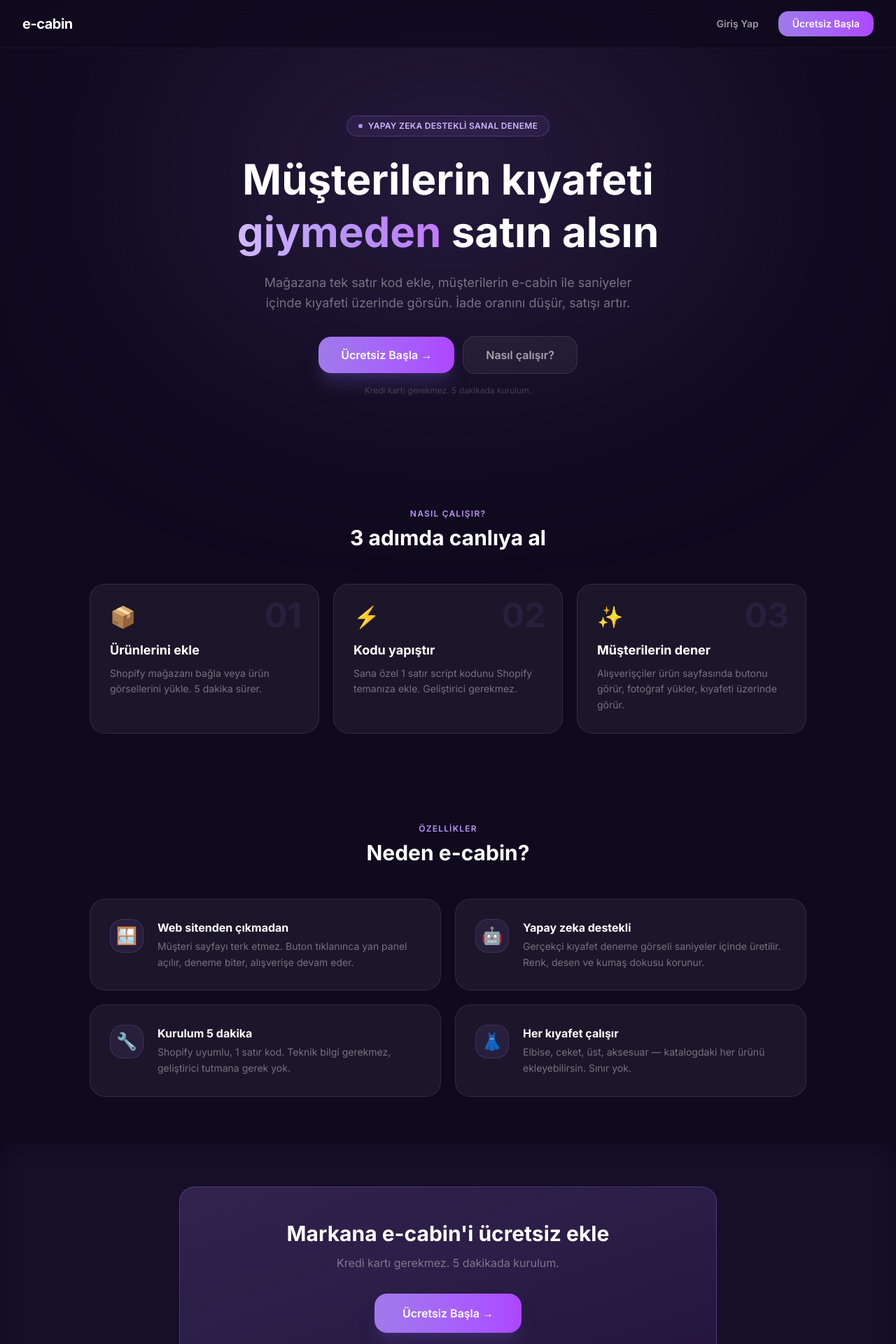
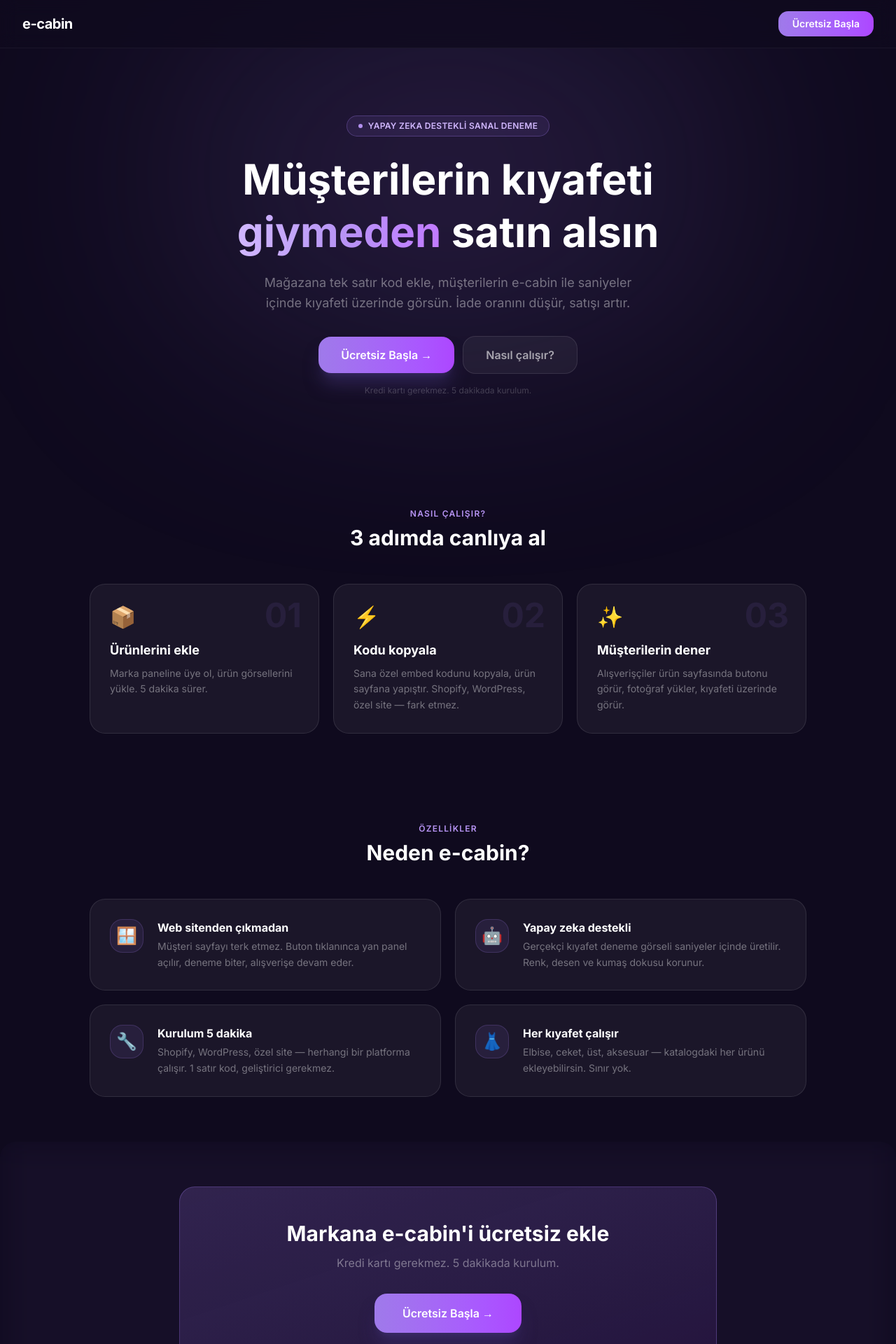
Before and after one commit to meliskrg-debug/e-cabin, a Next.js app: page / in a window 1280 px wide. Shown: the top 1920 px of the page at 70% size. Built offline with nearby package versions, Linux system fonts and the light colour scheme.

Commit message:
fix: landing page — platform-agnostic language, remove login from nav

```diff
--- a/src/app/page.tsx
+++ b/src/app/page.tsx
@@ -7,12 +7,6 @@ export default function LandingPage() {
       <nav className="sticky top-0 z-20 bg-[#0f0a1e]/80 backdrop-blur-md border-b border-white/5 px-8 py-4 flex items-center justify-between">
         <span className="font-display font-bold text-white text-xl tracking-tight">e-cabin</span>
         <div className="flex items-center gap-3">
-          <Link
-            href="/seller/login"
-            className="px-4 py-2 text-sm font-semibold text-white/60 hover:text-white transition"
-          >
-            Giriş Yap
-          </Link>
           <Link
             href="/seller/register"
             className="px-5 py-2 text-sm font-semibold bg-gradient-to-r from-lavender-500 to-purple-500 hover:from-lavender-400 hover:to-purple-400 text-white rounded-xl transition"
@@ -72,13 +66,13 @@ export default function LandingPage() {
                 num: "01",
                 icon: "📦",
                 title: "Ürünlerini ekle",
-                desc: "Shopify mağazanı bağla veya ürün görsellerini yükle. 5 dakika sürer.",
+                desc: "Marka paneline üye ol, ürün görsellerini yükle. 5 dakika sürer.",
               },
               {
                 num: "02",
                 icon: "⚡",
-                title: "Kodu yapıştır",
-                desc: "Sana özel 1 satır script kodunu Shopify temanıza ekle. Geliştirici gerekmez.",
+                title: "Kodu kopyala",
+                desc: "Sana özel embed kodunu kopyala, ürün sayfana yapıştır. Shopify, WordPress, özel site — fark etmez.",
               },
               {
                 num: "03",
@@ -125,7 +119,7 @@ export default function LandingPage() {
               {
                 icon: "🔧",
                 title: "Kurulum 5 dakika",
-                desc: "Shopify uyumlu, 1 satır kod. Teknik bilgi gerekmez, geliştirici tutmana gerek yok.",
+                desc: "Shopify, WordPress, özel site — herhangi bir platforma çalışır. 1 satır kod, geliştirici gerekmez.",
               },
               {
                 icon: "👗",
```
